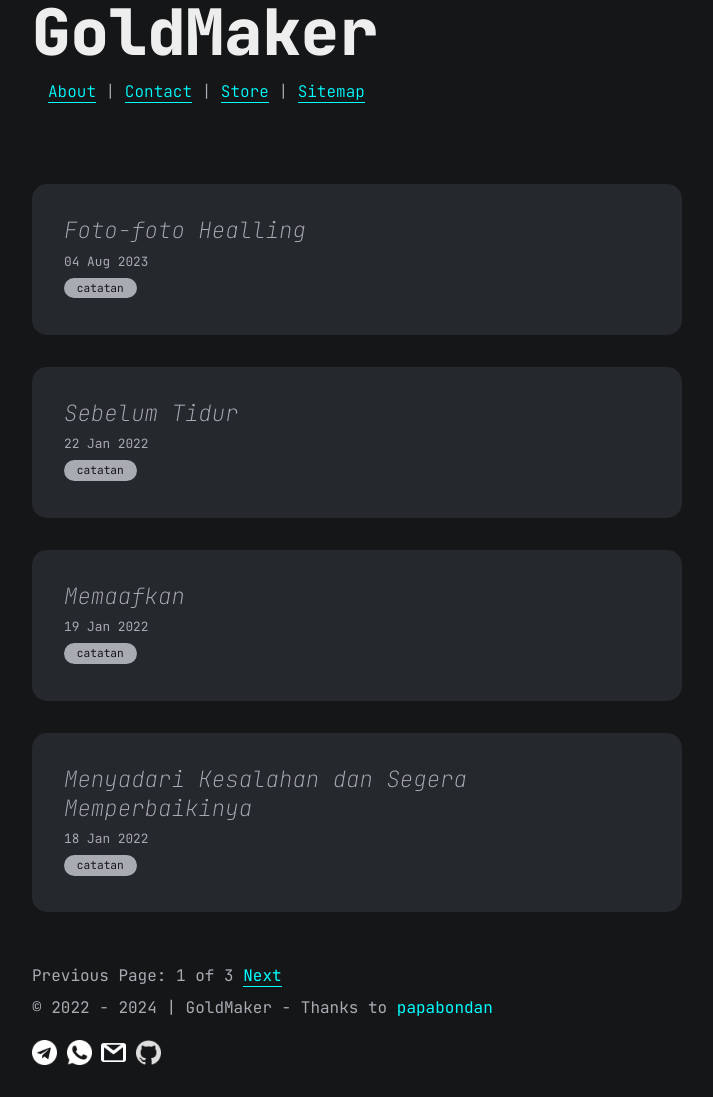
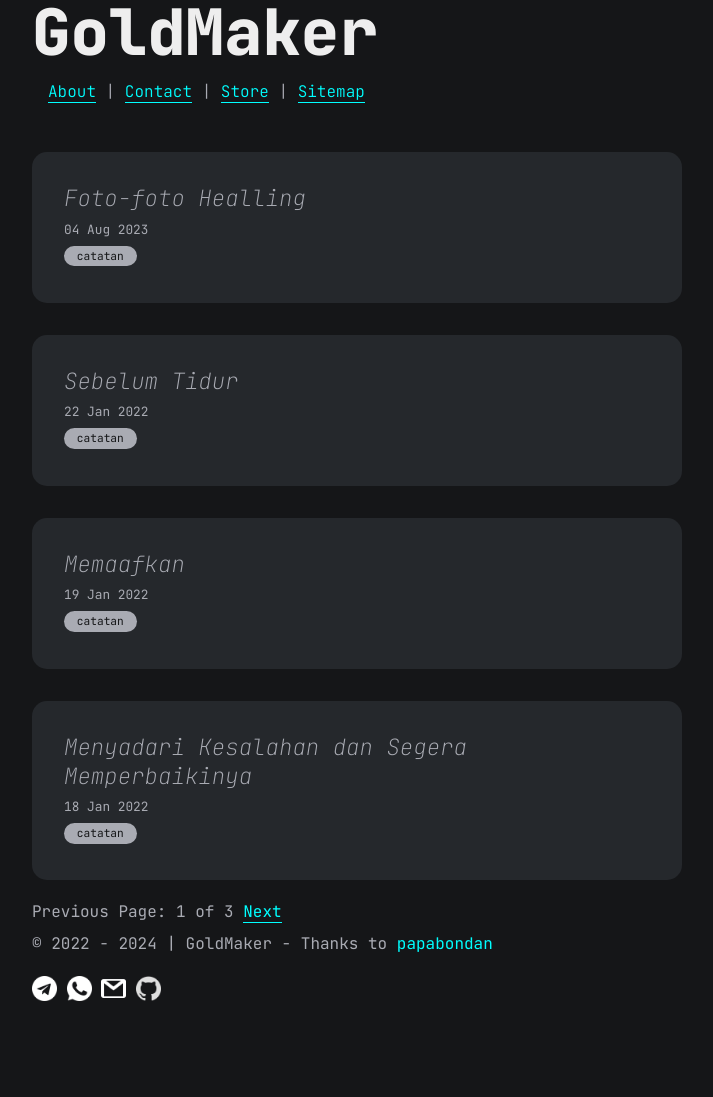
Before and after one commit to angganesia/angganesia.github.io, a Jekyll site: the page built from index.html, in a window 1280 px wide. Shown: the whole page, without its empty margins (283-996 px from the left). Built offline with Jekyll 4.4.1, drawn with Linux system fonts in a browser that asks for light colours; the list of posts is cut into pages by our own code; comment, search, counter and statistics services are not loaded; after the commit the page ends 1033 px from its top, so only the background shows below that.

Commit message:
update main.css

```diff
--- a/assets/css/main.css
+++ b/assets/css/main.css
@@ -88,7 +88,7 @@
 .articles {
   display: grid;
   row-gap: 2rem;
-  margin: 4rem 0 3rem 0;
+  margin: 2rem 0 1rem 0;
 }
 .articles .article {
   padding: 2rem;
```
